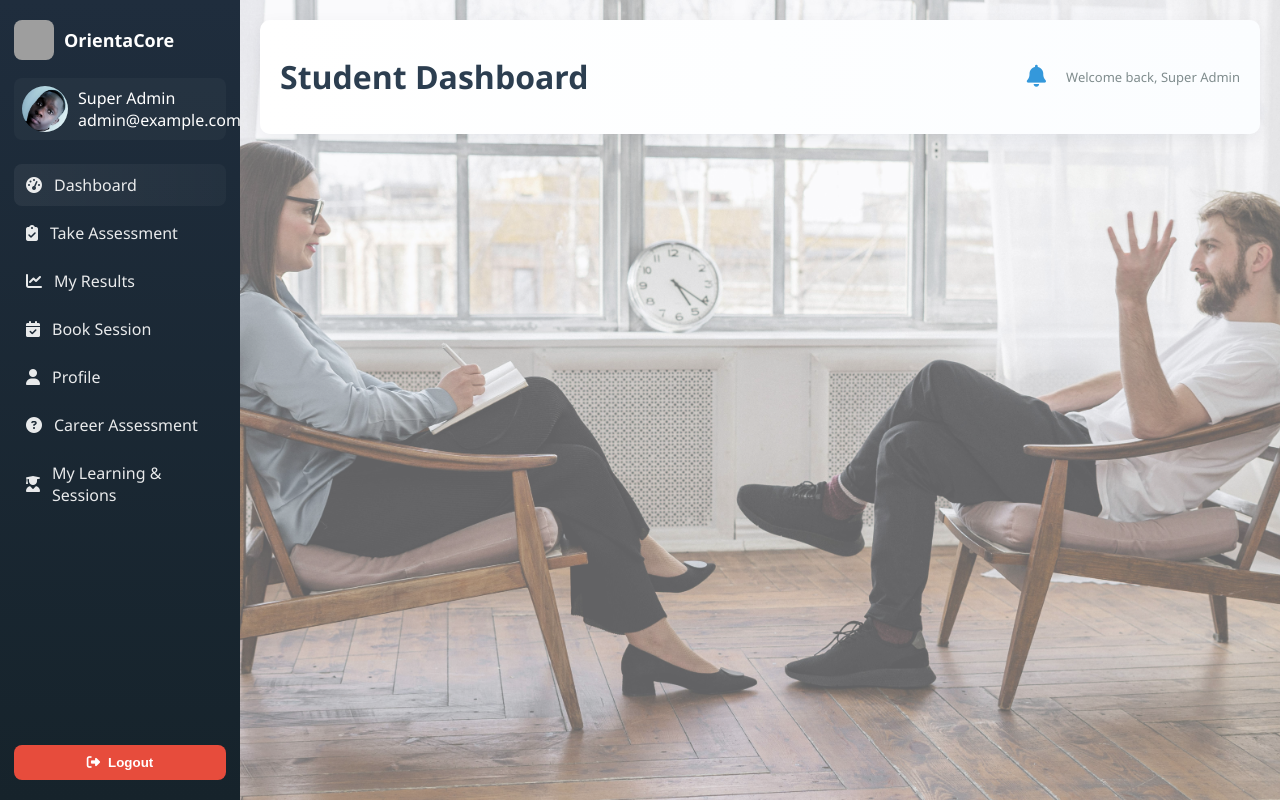
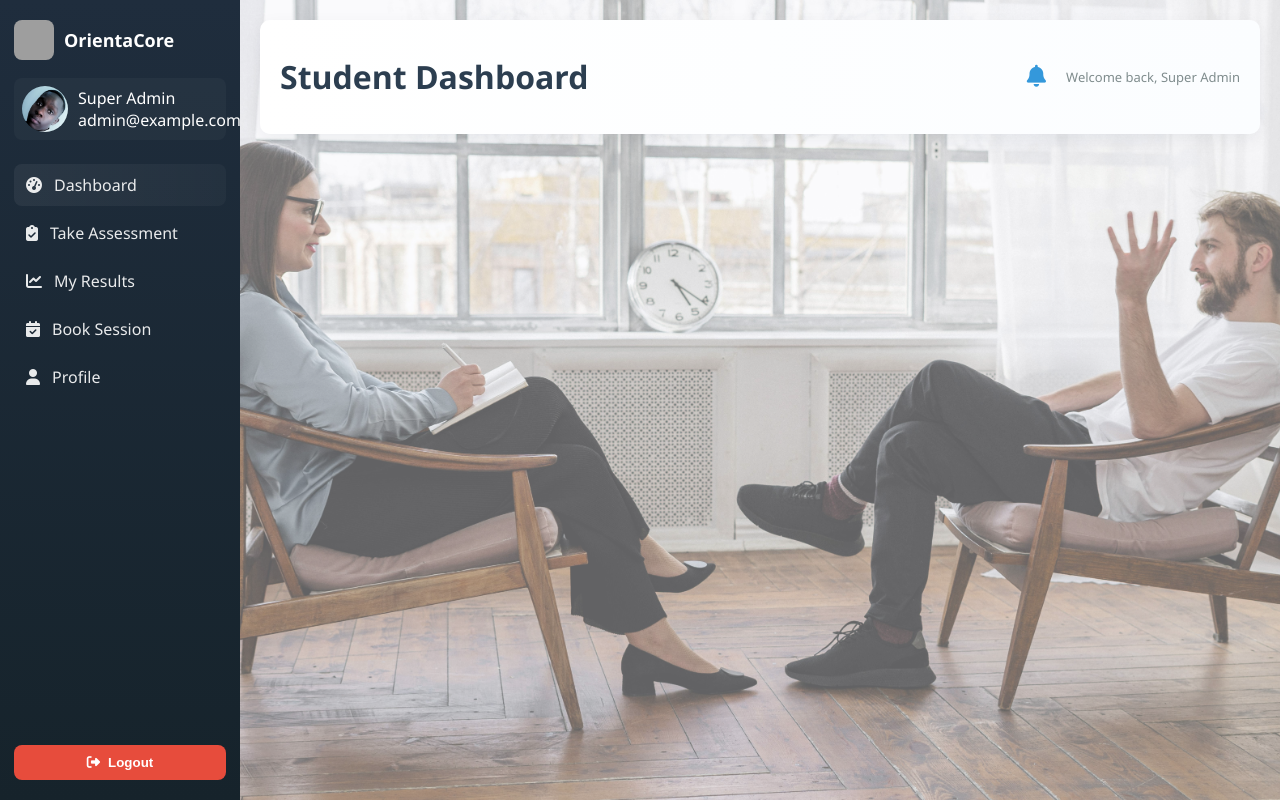
Before and after one commit to noahchep/orientacore, a PHP site: page /student_dashboard.php in a window 1280 px wide. Run offline with PHP 8.4, Linux system fonts and the light colour scheme; a user stored in the database is signed in; data comes from the database, SQL or seed files in the repository; grey boxes are pictures that could not be loaded.

Commit message:
Update student_dashboard.php

```diff
--- a/student_dashboard.php
+++ b/student_dashboard.php
@@ -150,8 +150,7 @@ function isActive($file) {
       <a href="my_results.php" class="<?= isActive('my_results.php') ?>"><i class="fas fa-chart-line"></i><span>My Results</span></a>
       <a href="student_book_session.php" class="<?= isActive('student_book_session.php') ?>"><i class="fas fa-calendar-check"></i><span>Book Session</span></a>
       <a href="profile.php" class="<?= isActive('profile.php') ?>"><i class="fas fa-user"></i><span>Profile</span></a>
-      <a href="student_career_test.php"><i class="fas fa-question-circle"></i> Career Assessment</a>
-      <a href="learning&sessions.php" class="book-btn"><i class="fa fa-user-graduate"></i> My Learning & Sessions</a>
+
       <form action="logout.php" method="post" onsubmit="return confirm('Are you sure you want to logout?');">
         <button type="submit" class="sidebar-logout"><i class="fas fa-sign-out-alt"></i> Logout</button>
       </form>
```
